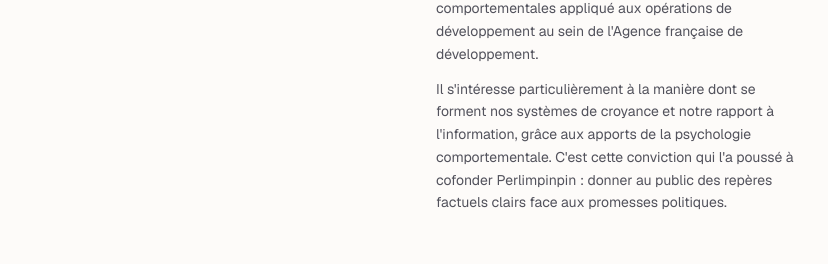
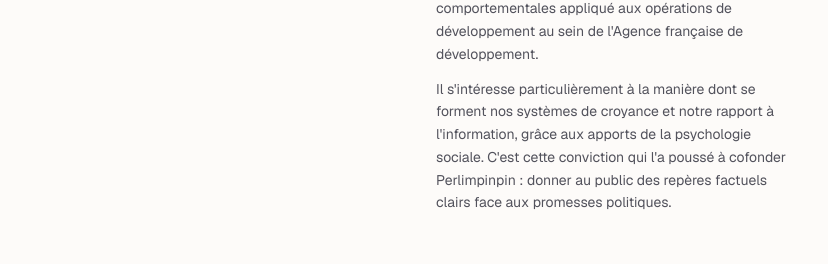
Before and after one commit to Perlimpinpin2027/perlimpinpin, a Next.js app: page /a-propos in a window 1280 px wide. Shown: the part 951-1215 px from the top of the page, without its empty margins (224-1052 px from the left). Built offline with nearby package versions, Linux system fonts and the light colour scheme.

Commit message:
Update page.js

```diff
--- a/src/app/a-propos/page.js
+++ b/src/app/a-propos/page.js
@@ -14,7 +14,7 @@ const founders = [
   {
     nom: "Arno Fontaine",
     role: "Conseiller en économie comportementale",
-    bio: "Diplômé en économie et sciences politiques (Paris II Panthéon-Assas, Sciences Po Grenoble), Arno est conseiller en économie comportementale. Il a travaillé au sein du département de gouvernance publique de l'OCDE sur l'impact de l'intelligence artificielle sur le cerveau humain et les processus décisionnels et a auparavant développé un programme de sciences comportementales appliqué aux opérations de développement au sein de l'Agence française de développement.\n\nIl s'intéresse particulièrement à la manière dont se forment nos systèmes de croyance et notre rapport à l'information, grâce aux apports de la psychologie comportementale. C'est cette conviction qui l'a poussé à cofonder Perlimpinpin : donner au public des repères factuels clairs face aux promesses politiques.",
+    bio: "Diplômé en économie et sciences politiques (Paris II Panthéon-Assas, Sciences Po Grenoble), Arno est conseiller en économie comportementale. Il a travaillé au sein du département de gouvernance publique de l'OCDE sur l'impact de l'intelligence artificielle sur le cerveau humain et les processus décisionnels et a auparavant développé un programme de sciences comportementales appliqué aux opérations de développement au sein de l'Agence française de développement.\n\nIl s'intéresse particulièrement à la manière dont se forment nos systèmes de croyance et notre rapport à l'information, grâce aux apports de la psychologie sociale. C'est cette conviction qui l'a poussé à cofonder Perlimpinpin : donner au public des repères factuels clairs face aux promesses politiques.",
   },
 ];
 
```
